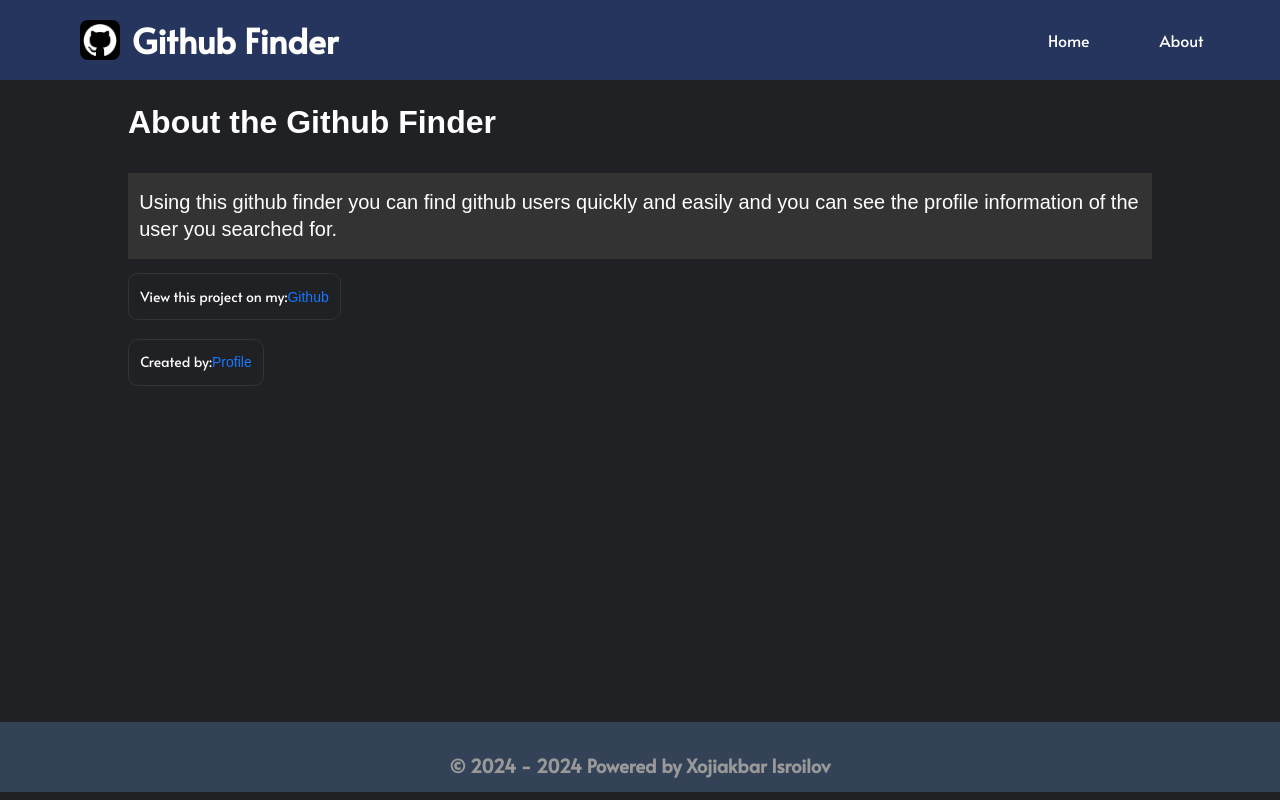
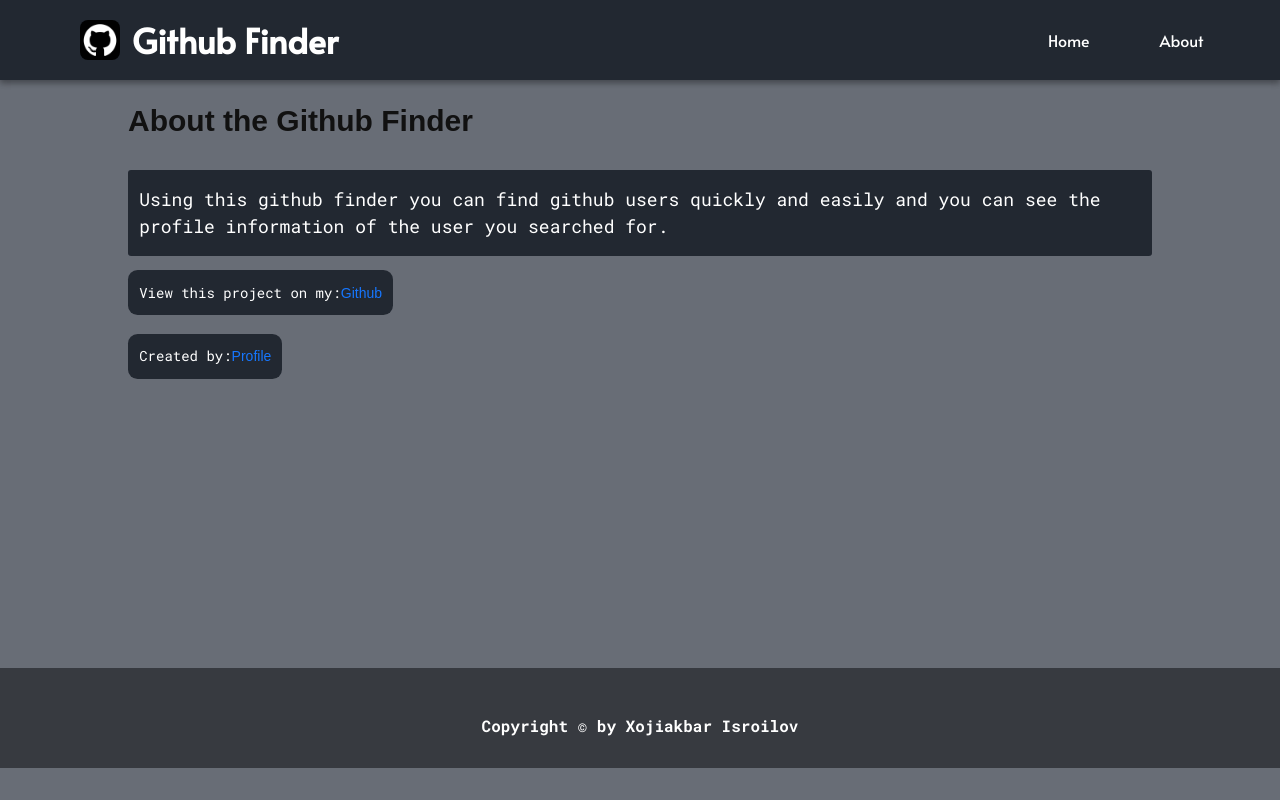
Before and after one commit to 1hojiakbar/github_finder, a React (Vite) app: page /about in a window 1280 px wide. Built offline with nearby package versions, Linux system fonts and the light colour scheme.

Commit message:
body/button colors changed

```diff
--- a/src/components/Navbar/style.js
+++ b/src/components/Navbar/style.js
@@ -8,6 +8,8 @@ const flex = css`
 const Container = styled.div`
   ${flex}
   flex-direction: column;
+  min-height: 100vh;
+  overflow-y: scroll;
 `;
 
 const Nav = styled.div`
@@ -17,6 +19,7 @@ const Nav = styled.div`
   width: 100%;
   height: 80px;
   background-color: var(--primaryColor);
+  box-shadow: rgba(0, 0, 0, 0.16) 0px 3px 6px, rgba(0, 0, 0, 0.23) 0px 3px 6px;
   padding: 0 5rem;
   @media (max-width: 800px) {
     padding: 0 32px;
--- a/src/index.css
+++ b/src/index.css
@@ -1,5 +1,5 @@
-/* @import url("https://fonts.googleapis.com/css2?family=Josefin+Sans:ital,wght@0,100..700;1,100..700&display=swap"); */
 @import url("https://fonts.googleapis.com/css2?family=Alata&display=swap");
+@import url("https://fonts.googleapis.com/css2?family=Roboto+Mono:ital,wght@0,100..700;1,100..700&display=swap");
 
 * {
   margin: 0;
@@ -9,10 +9,11 @@
 }
 
 :root {
-  --primaryColor: #26355d;
-  --bodyBackgroundColor: #202124;
-  /* --font: "Josefin Sans", sans-serif; */
+  --primaryColor: #222831;
+  --footerColor: #373a40;
+  --bodyBackgroundColor: #686d76;
   --font: "Alata", sans-serif;
+  --mono: "Roboto Mono", monospace;
 }
 
 body {
--- a/src/pages/About/index.jsx
+++ b/src/pages/About/index.jsx
@@ -21,8 +21,8 @@ const About = () => {
             color: "white",
             borderRadius: "0.6rem",
             padding: "0.4rem 0.7rem",
-            border: "1px solid #333",
-            fontFamily: "var(--font)",
+            fontFamily: "var(--mono)",
+            background: "#222831",
           }}
         >
           View this project on my:
@@ -42,8 +42,8 @@ const About = () => {
             color: "white",
             borderRadius: "0.6rem",
             padding: "0.4rem 0.7rem",
-            fontFamily: "var(--font)",
-            border: "1px solid #333",
+            fontFamily: "var(--mono)",
+            background: "#222831",
           }}
         >
           Created by:
--- a/src/pages/About/style.js
+++ b/src/pages/About/style.js
@@ -5,7 +5,7 @@ const Container = styled.div`
   justify-content: center;
   flex-direction: column;
   width: 100%;
-  height: 89vh;
+  height: 86vh;
   min-height: 400px;
 `;
 
@@ -19,8 +19,8 @@ const DataWrapper = styled.div`
 `;
 
 DataWrapper.Title = styled.h1`
-  color: #fff;
-  font-size: 32px;
+  color: #111;
+  font-size: 30px;
   margin-bottom: 2rem;
   @media (max-width: 992px) {
     font-size: 24px;
@@ -39,8 +39,10 @@ DataWrapper.Paragraph = styled.p`
   color: #fff;
   line-height: 27px;
   padding: 1rem 0.7rem;
-  font-size: 20px;
-  background-color: #333;
+  font-size: 18px;
+  background-color: #222831;
+  border-radius: 3px;
+  font-family: var(--mono);
   @media (max-width: 992px) {
     font-size: 18px;
   }
--- a/src/pages/Home/Footer.jsx
+++ b/src/pages/Home/Footer.jsx
@@ -5,7 +5,7 @@ const Footer = () => {
   return (
     <FooterWrapper>
       <FooterWrapper.Title>
-        &#169; 2024 - {new Date().getFullYear()} Powered by Xojiakbar Isroilov
+        Copyright &#169; by Xojiakbar Isroilov
       </FooterWrapper.Title>
     </FooterWrapper>
   );
--- a/src/pages/Home/Search/index.jsx
+++ b/src/pages/Home/Search/index.jsx
@@ -1,6 +1,7 @@
 import { Alert, Button, Input, Space } from "antd";
 import { useEffect, useState } from "react";
 import { Form, SearchButton, SearchContainer, SearchInput } from "../style";
+import ButtonGroup from "antd/es/button/button-group";
 
 function Search({ onSearch }) {
   const [userNick, setUserNick] = useState("");
@@ -27,7 +28,7 @@ function Search({ onSearch }) {
   return (
     <SearchContainer>
       <Form onSubmit={onSubmit}>
-        <Space>
+        <Space.Compact>
           <SearchInput
             allowClear
             value={userNick}
@@ -41,7 +42,7 @@ function Search({ onSearch }) {
           <SearchButton type="primary" onClick={onSubmit}>
             Search<i class="fa-solid fa-magnifying-glass"></i>
           </SearchButton>
-        </Space>
+        </Space.Compact>
       </Form>
       {status === "error" && (
         <Alert description="Please enter something!" type="error" showIcon />
--- a/src/pages/Home/style.js
+++ b/src/pages/Home/style.js
@@ -10,7 +10,7 @@ const Container = styled.div`
   flex-direction: column;
   align-items: center;
   width: 100%;
-  height: 100vh;
+  min-height: 100vh;
 `;
 
 const SearchContainer = styled.div`
@@ -131,18 +131,17 @@ const Footer = styled.footer`
   align-items: center;
   justify-content: center;
   width: 100%;
-  height: 70px;
-  min-height: 0px;
+  height: 100px;
   margin-top: auto;
   padding-top: 15px;
-  font-family: var(--font);
-  background-color: #334257;
+  font-family: var(--mono);
+  background-color: var(--footerColor);
   @media (max-width: 992px) {
-    height: 60px;
+    height: 80px;
   }
 
   @media (max-width: 768px) {
-    height: 50px;
+    height: 60px;
   }
 
   @media (max-width: 567px) {
@@ -151,14 +150,11 @@ const Footer = styled.footer`
 `;
 
 Footer.Title = styled.h3`
-  color: #999;
-  font-family: var(--font);
-  @media (max-width: 992px) {
-    font-size: 18px;
-  }
-
+  color: #ffffff;
+  font-size: 16px;
+  font-family: var(--mono);
   @media (max-width: 768px) {
-    font-size: 16px;
+    font-size: 15px;
   }
 
   @media (max-width: 567px) {
```
